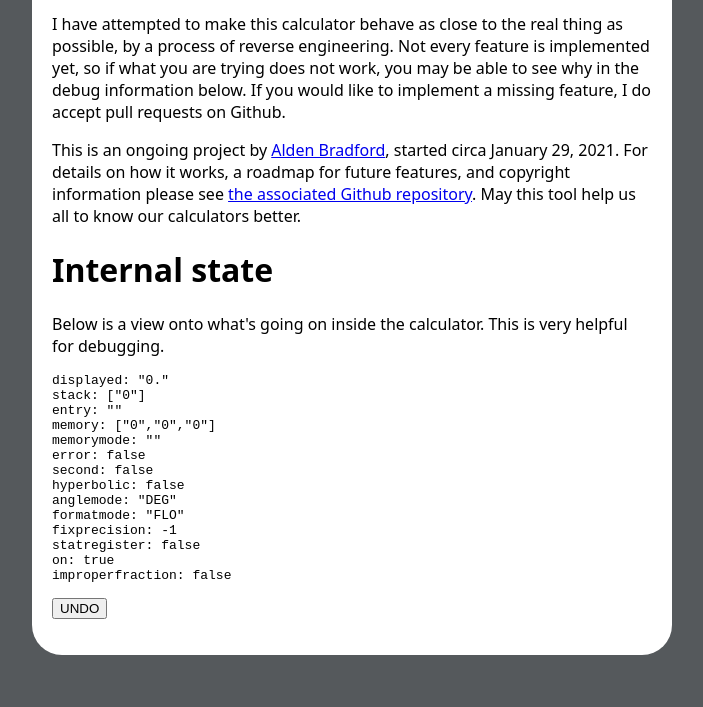
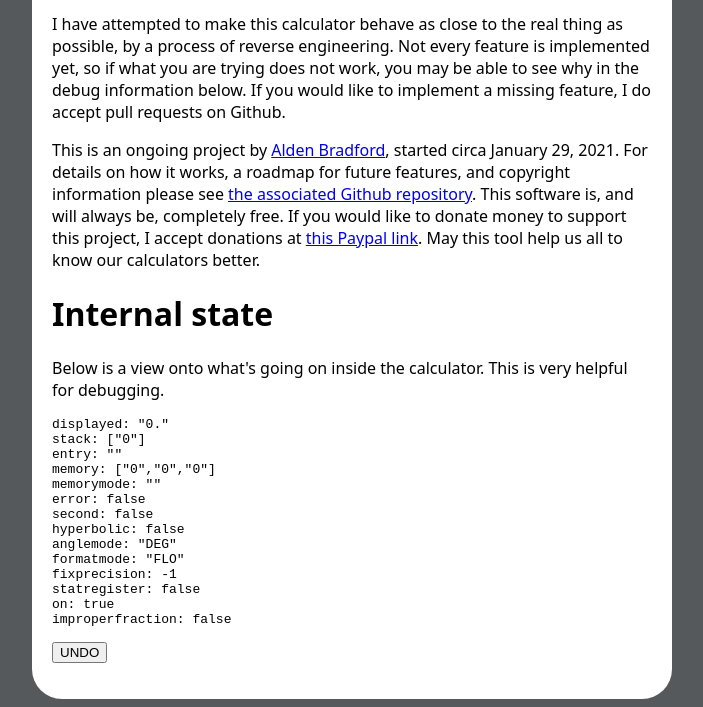
Before and after one commit to AldenMB/calculator_emulator, a plain HTML site: page index.html in a window 1280 px wide. Shown: the part 777-1484 px from the top of the page, without its empty margins (288-991 px from the left). Before the commit the page ends 1440 px from the top, so only its background shows below. Drawn offline with Linux system fonts and the light colour scheme.

Commit message:
add a donation link

```diff
--- a/index.html
+++ b/index.html
@@ -696,7 +696,7 @@ I have attempted to make this calculator behave as close to the real thing as po
 </p>
 
 <p>
-This is an ongoing project by <a href="https://aldenbradford.com/">Alden Bradford</a>, started circa January 29, 2021. For details on how it works, a roadmap for future features, and copyright information please see <a href="https://github.com/AldenMB/calculator_emulator">the associated Github repository</a>. May this tool help us all to know our calculators better.
+This is an ongoing project by <a href="https://aldenbradford.com/">Alden Bradford</a>, started circa January 29, 2021. For details on how it works, a roadmap for future features, and copyright information please see <a href="https://github.com/AldenMB/calculator_emulator">the associated Github repository</a>. This software is, and will always be, completely free. If you would like to donate money to support this project, I accept donations at <a href="https://www.paypal.com/donate/?business=Q7QVXC4D9G9VU&no_recurring=0&item_name=I+am+developing+free+software+to+help+teachers+and+math+students.+Thank+you+very+much+for+your+support.&currency_code=USD">this Paypal link</a>. May this tool help us all to know our calculators better.
 </p>
 
 
```
